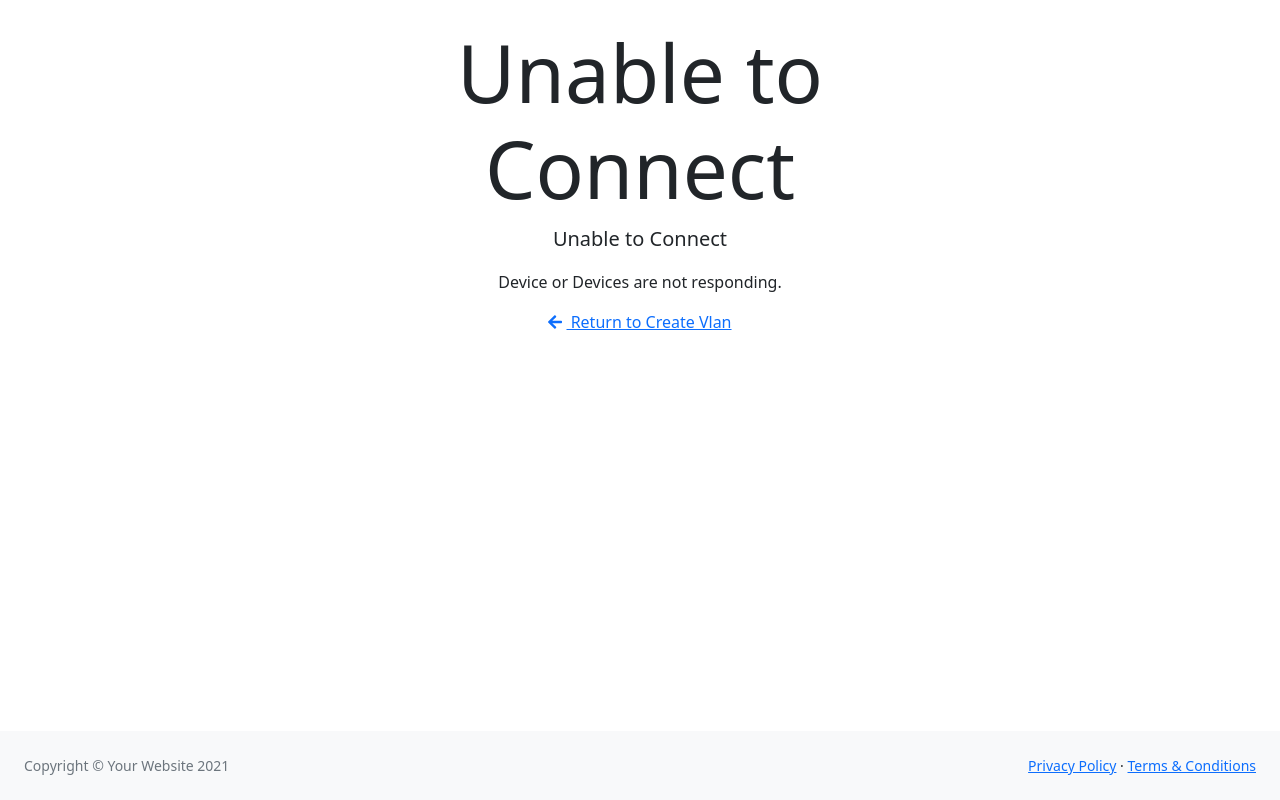
After one commit to igorface/Network_Automation_webApp, a Django app: page /unable_to_connect in a window 1280 px wide. The commit adds this page. Run offline with Django 4.2, Linux system fonts and the light colour scheme.

Commit message:
Working Result for creating vlan page

```diff
--- a/Network_Automation_webApp/settings.py
+++ b/Network_Automation_webApp/settings.py
@@ -40,7 +40,8 @@ INSTALLED_APPS = [
     'django.contrib.messages',
     'django.contrib.staticfiles',
     'dashboard.apps.DashboardConfig',
-    'vlans.apps.VlansConfig'
+    'vlans.apps.VlansConfig',
+    'fontawesomefree'
 ]
 
 MIDDLEWARE = [
--- a/templates/base.html
+++ b/templates/base.html
@@ -10,6 +10,7 @@
         <title>Network Automation App</title>
         <link href="https://cdn.jsdelivr.net/npm/simple-datatables@latest/dist/style.css" rel="stylesheet" />
         <link href="{% static 'css/styles.css' %}" rel="stylesheet" />
+        <link href="{% static 'fontawesomefree/css/all.min.css' %}" rel="stylesheet" type="text/css">
         <script src="https://cdnjs.cloudflare.com/ajax/libs/font-awesome/5.15.3/js/all.min.js" crossorigin="anonymous"></script>
     </head>
     <body class="sb-nav-fixed">
--- a/templates/vlans/create_vlan.html
+++ b/templates/vlans/create_vlan.html
@@ -8,8 +8,8 @@
       - Select devices on which the vlan should be created
     </p>
   </div>
-{% include '_alerts.html' %}
-<form action="{% url 'create_vlan' %}" method='POST'>
+  {% include '_alerts.html' %}
+  <form action="{% url 'create_vlan' %}" method='POST'>
   <!-- Security Token  -->
   {% csrf_token %}
     <div class="form-group px-1">
@@ -35,5 +35,5 @@
     </div>
     <button type="submit" class="btn btn-primary" value="Submit">Submit</button>
     <!-- <input type="submit" value="Register" class="btn btn-secondary btn-block"> -->
-</form>
+  </form>
 {% endblock %}
--- /dev/null
+++ b/templates/vlans/unable_to_connect.html
@@ -0,0 +1,52 @@
+<!DOCTYPE html>
+<html lang="en">
+    <head>
+        <meta charset="utf-8" />
+        <meta http-equiv="X-UA-Compatible" content="IE=edge" />
+        <meta name="viewport" content="width=device-width, initial-scale=1, shrink-to-fit=no" />
+        <meta name="description" content="" />
+        <meta name="author" content="" />
+        <title>Unable to Connect - Network Automation App</title>
+        <link href="css/styles.css" rel="stylesheet" />
+        <script src="https://cdnjs.cloudflare.com/ajax/libs/font-awesome/5.15.3/js/all.min.js" crossorigin="anonymous"></script>
+    </head>
+    <body>
+        <div id="layoutError">
+            <div id="layoutError_content">
+                <main>
+                    <div class="container">
+                        <div class="row justify-content-center">
+                            <div class="col-lg-6">
+                                <div class="text-center mt-4">
+                                    <h1 class="display-1">Unable to Connect</h1>
+                                    <p class="lead">Unable to Connect</p>
+                                    <p>Device or Devices are not responding.</p>
+                                    <a href="vlans/create_vlan.html">
+                                        <i class="fas fa-arrow-left me-1"></i>
+                                        Return to Create Vlan
+                                    </a>
+                                </div>
+                            </div>
+                        </div>
+                    </div>
+                </main>
+            </div>
+            <div id="layoutError_footer">
+                <footer class="py-4 bg-light mt-auto">
+                    <div class="container-fluid px-4">
+                        <div class="d-flex align-items-center justify-content-between small">
+                            <div class="text-muted">Copyright &copy; Your Website 2021</div>
+                            <div>
+                                <a href="#">Privacy Policy</a>
+                                &middot;
+                                <a href="#">Terms &amp; Conditions</a>
+                            </div>
+                        </div>
+                    </div>
+                </footer>
+            </div>
+        </div>
+        <script src="https://cdn.jsdelivr.net/npm/bootstrap@5.1.3/dist/js/bootstrap.bundle.min.js" crossorigin="anonymous"></script>
+        <script src="js/scripts.js"></script>
+    </body>
+</html>
--- a/vlans/urls.py
+++ b/vlans/urls.py
@@ -4,4 +4,6 @@ from . import views
 urlpatterns = [
     path('list_vlans',views.list_vlans, name='list_vlans'),
     path('create_vlan',views.create_vlan, name='create_vlan'),
+    path('result_of_creating_vlan',views.result_of_creating_vlan, name='result_of_creating_vlan'),
+    path('unable_to_connect',views.unable_to_connect, name='unable_to_connect')
 ]
--- a/vlans/views.py
+++ b/vlans/views.py
@@ -22,7 +22,7 @@ def list_vlans(request):
     results_of_show_vlan = get_show_vlans_all(hostnames)
     print(results_of_show_vlan[0])
     context = {
-        "results": results_of_show_vlan[0],
+        'results': results_of_show_vlan[0],
     }
     return render(request, 'vlans/list_vlans.html', context)
 
@@ -37,8 +37,6 @@ def create_vlan(request):
         vlan_number = int(vlan_number_input)
         selected_device = request.POST['device_dropdown']
         selected_device_list = request.POST.getlist('device_dropdown')
-        # print(selected_device)
-        # print(selected_device_list)
         if not vlan_number in range(1,4096):
             messages.error(request, 'Vlan number not in range')
             print('Vlan number not in range')
@@ -46,15 +44,43 @@ def create_vlan(request):
         else:
             username = get_username()
             password = get_password()
+            global results_of_tasks
+            results_of_tasks = []
             for item in selected_device_list:
                 create_eapi_conf_file(item, username, password)
                 pyeapi.load_config('core/eapi.conf')
-                node = pyeapi.connect_to(f'{item}')
-                create_vlan = node.api('vlans')
-                create_vlan_result = create_vlan.create(vlan_number)
-                create_vlan_name_result = create_vlan.set_name(vlan_number, vlan_name)
-                print(f"Vlan created: {create_vlan_result}" )
-                print(f"Vlan name created: {create_vlan_name_result}" )
+                try:
+                    node = pyeapi.connect_to(f'{item}')
+                    create_vlan = node.api('vlans')
+                    create_vlan_result = create_vlan.create(vlan_number)
+                    create_vlan_name_result = create_vlan.set_name(vlan_number, vlan_name)
+                    results_of_tasks.append(f'Vlan {vlan_number} name: {vlan_name} was created on Device with IP: {item}')
+                    print(f'Vlan created: {vlan_number}' )
+                    print(f'Vlan name created: {vlan_name}' )
+                except:
+                    return redirect('unable_to_connect')
 
+                # node = pyeapi.connect_to(f'{item}')
+                # create_vlan = node.api('vlans')
+                # # is_valid = create_vlan.isvlan(vlan_number)
+                # # print(f'Is valid : {is_valid}')
+                # create_vlan_result = create_vlan.create(vlan_number)
+                # create_vlan_name_result = create_vlan.set_name(vlan_number, vlan_name)
+                # results_of_tasks.append(f'Vlan {vlan_number} name: {vlan_name} was created on Device with IP: {item}')
+                # print(f'Vlan created: {vlan_number}' )
+                # print(f'Vlan name created: {vlan_name}' )
+
+            return redirect('result_of_creating_vlan')
 
     return render(request, 'vlans/create_vlan.html', context)
+
+def result_of_creating_vlan(request):
+    print(type(results_of_tasks))
+    print(results_of_tasks)
+    context = {
+        'results': results_of_tasks,
+    }
+    return render(request, 'vlans/result_of_creating_vlan.html', context)
+
+def unable_to_connect(request):
+    return render(request, 'vlans/unable_to_connect.html')
```
Also changed, not shown: templates/vlans/result_of_creating_vlan.html (added, +12 -0 lines).
